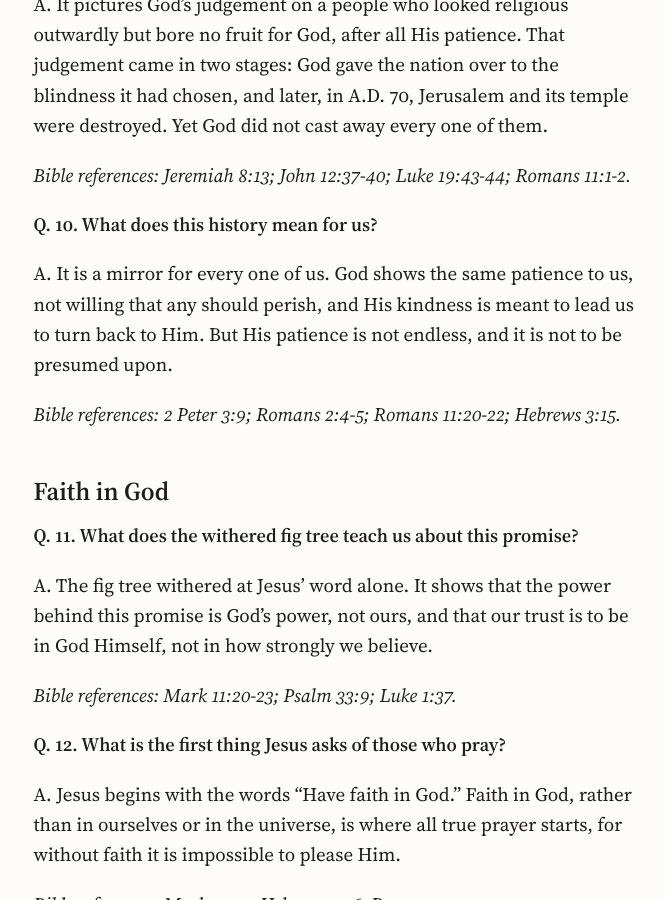
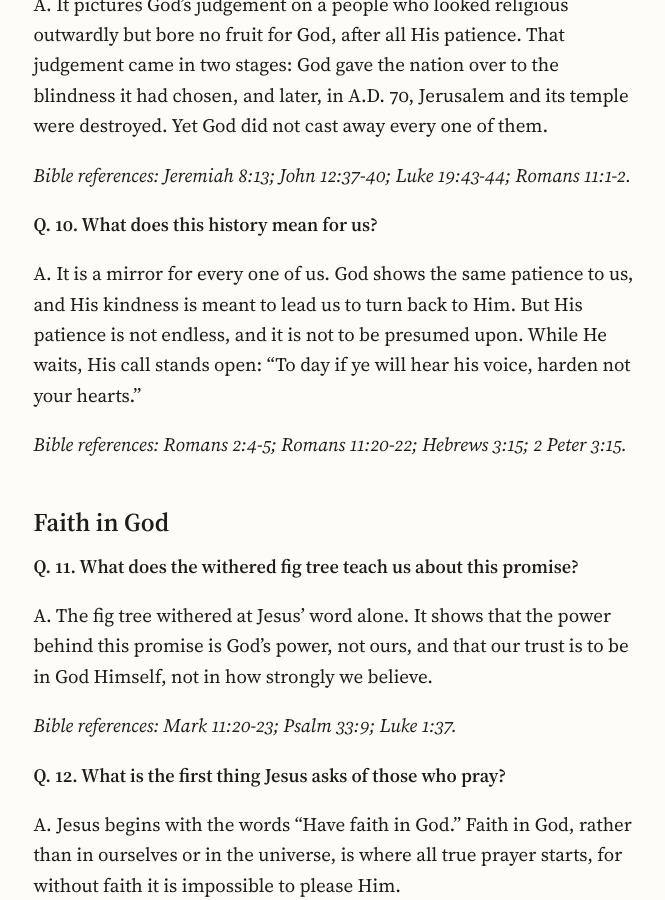
Before and after one commit to ForestWalkUK/truthpeaceandlove, a Jekyll site: the page built from _posts/2026-10-18-believing-prayer-catechism-mark-11-24.md, in a window 1280 px wide and 900 px high, scrolled down 3402 px. Shown: the whole window, without its empty margins (302-967 px from the left). Built offline with Jekyll 4.4.1, drawn with Linux system fonts in a browser that asks for light colours.

Commit message:
Believing Prayer Q. 10: 2 Peter 3:9 read as "us-ward" (WCF 3)
Removed "not willing that any should perish" from Q. 10: in
context (2 Peter 1:1; 3:1, 8, 15) "us-ward" is God's people,
in line with Westminster Confession 3.3-3.8. Kept "His kindness
is meant to lead us to turn back to Him" (Romans 2:4). Added
closing call from Hebrews 3:15. 2 Peter 3:9 removed from
references; 2 Peter 3:15 added. No other changes.

```diff
--- a/_posts/2026-10-18-believing-prayer-catechism-mark-11-24.md
+++ b/_posts/2026-10-18-believing-prayer-catechism-mark-11-24.md
@@ -73,9 +73,9 @@ A. It pictures God’s judgement on a people who looked religious outwardly but
 
 **Q. 10. What does this history mean for us?**
 
-A. It is a mirror for every one of us. God shows the same patience to us, not willing that any should perish, and His kindness is meant to lead us to turn back to Him. But His patience is not endless, and it is not to be presumed upon.
+A. It is a mirror for every one of us. God shows the same patience to us, and His kindness is meant to lead us to turn back to Him. But His patience is not endless, and it is not to be presumed upon. While He waits, His call stands open: “To day if ye will hear his voice, harden not your hearts.”
 
-*Bible references: 2 Peter 3:9; Romans 2:4-5; Romans 11:20-22; Hebrews 3:15.*
+*Bible references: Romans 2:4-5; Romans 11:20-22; Hebrews 3:15; 2 Peter 3:15.*
 
 ## Faith in God
 
```
